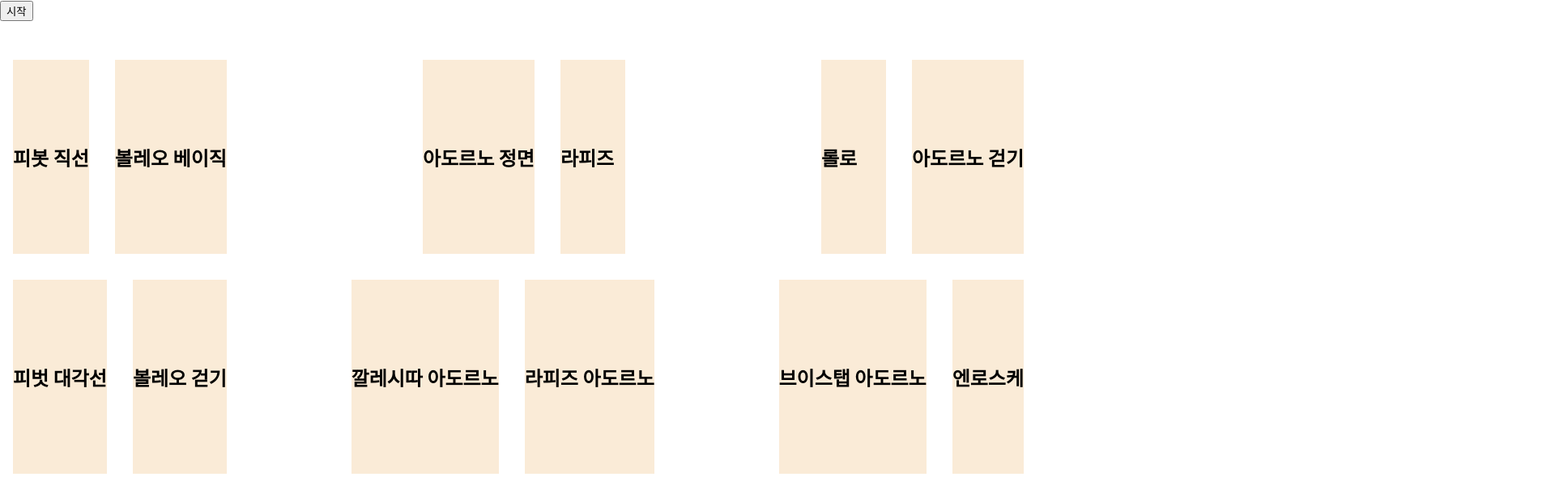
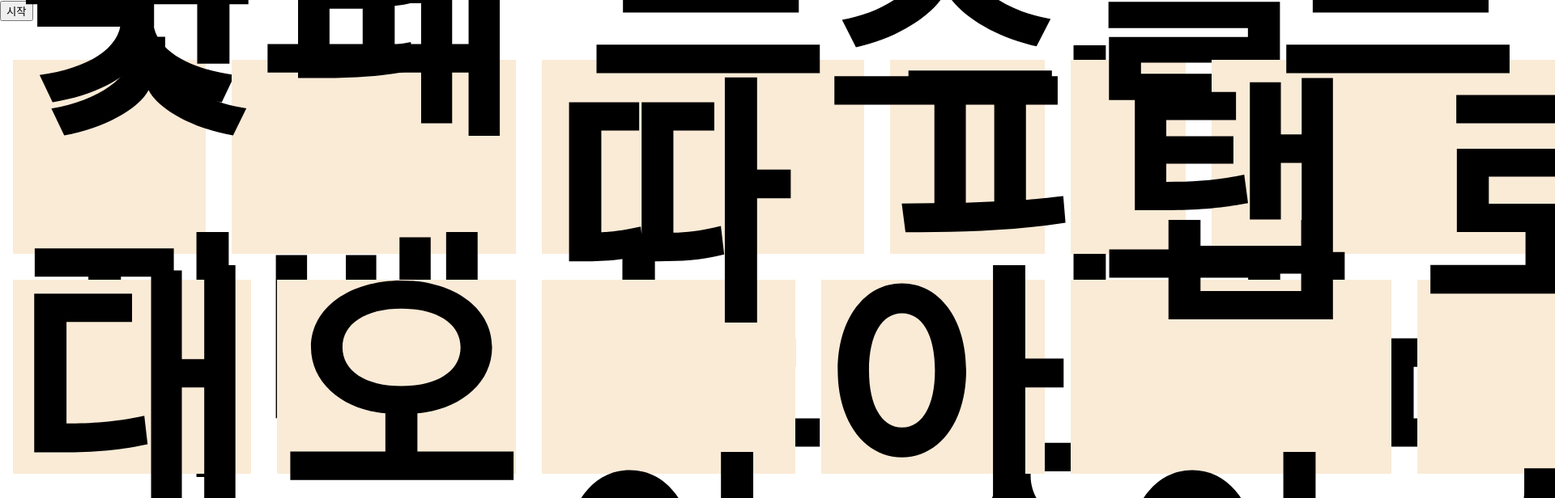
Before and after one commit to iloveu-design/technic, a plain HTML site: page index.html in a window 1280 px wide. Shown: the top 616 px of the page at 81% size, 1920 px wide, since content can reach past the window. Drawn offline with nearby package versions, Linux system fonts and the light colour scheme.

Commit message:
글자 크기 수정

```diff
--- a/css/ad.css
+++ b/css/ad.css
@@ -179,6 +179,9 @@ h1 {
 }
 .technic-cell h2{
   text-align: center;
+  font-size: 20rem;
+  display: block;
+
 }
 .now{
   background-color: #78e08f;
```
